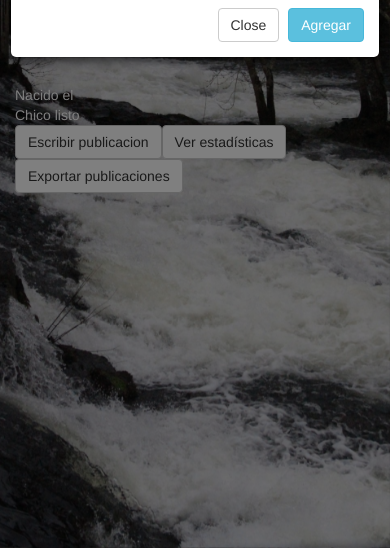
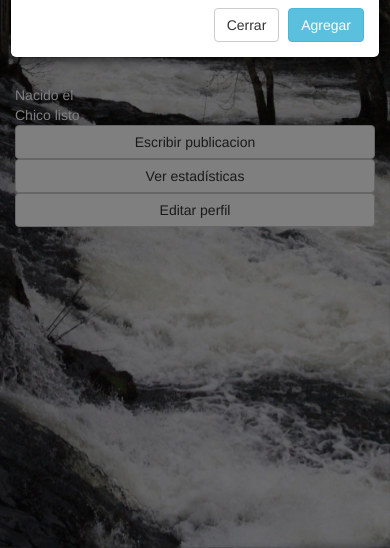
Before and after one commit to huugoo95/red_social, a PHP site: page /user.php in a window 390 px wide, after a click on "Escribir publicacion". Shown: the part 296-844 px from the top of the page. Run offline with PHP 8.4, Linux system fonts and the light colour scheme; a user stored in the database is signed in; data comes from the database, SQL or seed files in the repository; some libraries are stand-ins or nearby versions.

Commit message:
Modificamos conexiones con nuevo usuario sql. Añadimos fotos de perfil. Evitamos doble recarga de página user.php. Cambiamos gráfica de visitas diarias.

```diff
--- a/assets/css/estilos.css
+++ b/assets/css/estilos.css
@@ -43,7 +43,7 @@
     opacity: 0.9;*/
 }
 
- #myModal{
+ .modal{
     color: black;
 
   }
--- a/assets/js/scripts.js
+++ b/assets/js/scripts.js
@@ -13,7 +13,7 @@
 			processData: false,
 			contentType: false,
 			beforeSend: function () {
-				$("#modalBody").html(" <img src=\"img/carga.gif\" /> Cargando ");
+				$("#modalBody").html(" <img src=\"assets/img/carga.gif\" /> Cargando ");
 			},
 			success:function (response) {
 				$("#modalBody").html(response);location.reload();
@@ -30,7 +30,7 @@
 			url: 'modificarSeg.php',
 			type: 'POST',
 			beforeSend: function () {
-				$("#cabeceraUser").html(" <img src=\"img/carga.gif\" /> Cargando ");
+				$("#cabeceraUser").html(" <img src=\"assets/img/carga.gif\" /> Cargando ");
 			},
 			//success:function (response) {alert("Vale cabrón!");}});
 			success:function (response) {location.reload();}});
@@ -45,7 +45,7 @@
 			url: 'estadisticas.php',
 			type: 'POST',
 			beforeSend: function () {
-				$("#contenidoInferior").html(" <img src=\"img/carga.gif\" /> Cargando ");
+				$("#contenidoInferior").html(" <img src=\"assets/img/carga.gif\" /> Cargando ");
 			},
 			//success:function (response) {alert("Vale mozo!");}});
 			success:function (response) {$("#contenidoInferior").html(response);}});
--- a/index.php
+++ b/index.php
@@ -26,7 +26,7 @@
   session_start();
 
 //En caso de tener sesión iniciada se redirigirá a la página del usuario
-if (isset($_SESSION['Nombre'])) {
+if (isset($_SESSION['Nombre']) && $_GET["logout"]!="si") {
     header('Location: user.php');
 }
 
--- /dev/null
+++ b/info.php
@@ -0,0 +1 @@
+<?php phpinfo();?>
--- a/pie.php
+++ b/pie.php
@@ -2,5 +2,8 @@
 <script src="assets/js/scripts.js?wessr"></script>
 <script src="https://ajax.googleapis.com/ajax/libs/jquery/3.2.0/jquery.min.js"></script>
 <script src="https://maxcdn.bootstrapcdn.com/bootstrap/3.3.7/js/bootstrap.min.js" integrity="sha384-Tc5IQib027qvyjSMfHjOMaLkfuWVxZxUPnCJA7l2mCWNIpG9mGCD8wGNIcPD7Txa" crossorigin="anonymous"></script>
+<script src="https://code.highcharts.com/stock/highstock.js"></script>
+<script src="https://code.highcharts.com/stock/modules/exporting.js"></script>
+<script src="https://code.highcharts.com/stock/modules/export-data.js"></script>
 </body>
 </html>
--- a/sql.php
+++ b/sql.php
@@ -1,8 +1,8 @@
 <?php
 
 $dsn = 'mysql:dbname=RedSocial;host=localhost;charset=UTF8';
-$usuario = 'pi';
-$contraseña = 'abcd1234.';
+$usuario = 'hugo';
+$contraseña = 'abcd1234.PI';
 
 /*
 $mysqli = new mysqli("localhost", "pi", "abcd1234.", "RedSocial");
--- a/user.php
+++ b/user.php
@@ -1,4 +1,13 @@
 <?php
+
+/*Se puede llegar a este dichero de 4 formas
+
+	*Desde el formulario de registro
+	*Desde el formulario de login
+	*Desde la barra de navegacion "Mi perfil"
+	*Accediendo al perfil de otro usuario
+
+*/
 
 	include 'cabecera.php';
  ?>
@@ -20,8 +29,34 @@
         </form>
         </div>
         <div class="modal-footer">
-          <button type="button" class="btn btn-default" data-dismiss="modal">Close</button>
+          <button type="button" class="btn btn-default" data-dismiss="modal">Cerrar</button>
           <button type="button" onclick="agregarPubli();" class="btn btn-info">Agregar</button>
+        </div>
+      </div>
+
+    </div>
+  </div>
+
+  <!-- Modal  para editar información de perfil -->
+  <div class="modal fade" id="modalEditarPerfil" role="dialog">
+    <div class="modal-dialog">
+
+      <!-- Modal content-->
+      <div class="modal-content">
+        <div class="modal-header">
+          <button type="button" class="close" data-dismiss="modal">&times;</button>
+          <h4 class="modal-title" >Editar información de perfil</h4>
+        </div>
+        <form enctype="multipart/form-data" action="" id="formulario_perfil">
+        <div class="modal-body" id="modalBody">
+        <input type="text" class="form-control" id="nombreUsuario" name="nombreUsuario" placeholder="Nombre de usuario"><br>
+        <textarea class="form-control" rows="4" id="descripcionUsuario" name="descripcionUsuario" placeholder="Escribe aquí tu descripción"></textarea><br>
+        <input id="imagenPerfil" type="file" name="imagenPerfil">
+        </form>
+        </div>
+        <div class="modal-footer">
+          <button type="button" class="btn btn-default" data-dismiss="modal">Cerrar</button>
+          <button type="button" onclick="modificarPerfil();" class="btn btn-info">Agregar</button>
         </div>
       </div>
 
@@ -32,15 +67,6 @@
 
 /*Incluimos fichero de conexión sql*/
 	include_once("sql.php");
-
-/*Se puede llegar a este dichero de 4 formas
-
-	*Desde el formulario de registro
-	*Desde el formulario de login
-	*Desde la barra de navegacion "Mi perfil"
-	*Accediendo al perfil de otro usuario
-
-*/
 
 
 /*Comprobamos si tenemos que validar un registro*/
@@ -74,7 +100,6 @@
 /*Comprobamos si tenemos qe validar un logueo*/
 
 	if (isset($_POST["logueo"])) {
-
 		foreach($_POST as $nombre_campo => $valor){
 		    $asignacion = "\$" . $nombre_campo . "='" . $valor . "';";
 	   		eval($asignacion);
@@ -95,7 +120,8 @@
  			$_SESSION["ID"]=$row['ID'];
 		}
 
-
+		//Redireccionamos para librarnos de posteriores reenvios de formularios
+		header('Location: user.php');
 
 	}
 
@@ -104,7 +130,7 @@
  include_once("navbar.php");
 
 if (!isset($_SESSION["Nombre"])) {
-	header('Location: /index.php');
+	header('Location: index.php');
 }
 /*Comprobamos si accedemos al perfil propio o a otro perfil*/
 if (!isset($_GET["usu"]) || $_GET["usu"]==$_SESSION["ID"] ) {
@@ -126,22 +152,27 @@
 	foreach ($gbd->query($consultarUsu) as $row) {
 
 	echo "<div class='row'>";
-		echo "<div class='col-md-4' id='cabeceraUser'>";
+		echo "<div class='col-md-4' col-xs-12 id='cabeceraUser'>";
 		echo "<IMG  SRC='assets/img/$usu/perfil.jpeg' WIDTH=250 HEIGHT=220 BORDER=2 VSPACE=3 HSPACE=3 ALT='Foto de perfil'>";
 		echo "</div>";
 
-		echo "<div class='col-md-6'>";
+		echo "<div class='col-md-6' col-xs-12>";
 			echo "<h2>".$row["Nombre"]." ".$row["Apellidos"]."</h2>" ;
 			echo "<br>Nacido el ".$row['FHNacimiento']."";
 			echo "<br>".$row['Descripcion']."";
 			//echo "<br>$row['Nombre']";
 		echo "</div>";
-		echo "<div class='col-md-2'>";
+		echo "<div class='col-md-2 col-xs-12'>";
 		if ($yo==true) {
-			echo "<button data-toggle='modal' data-target='#myModal' class='btn btn-default'><i class='fa fa-pencil-square-o'  aria-hidden='true'></i> Escribir publicacion</button>" ;
+			echo "
+				<button data-toggle='modal' data-target='#myModal' class='btn btn-default col-xs-12'><i class='fa fa-pencil-square-o'  aria-hidden='true'></i> Escribir publicacion</button>" ;
 			//echo "<button class='btn btn-default'><i class='fa fa-user-circle-o' aria-hidden='true'></i> Editar perfil</button>" ;
-			echo "<button class='btn btn-default' onclick='verEstadisticas(".$_SESSION['ID'].");'><i class='fa fa-line-chart' aria-hidden='true'></i> Ver estadísticas</button>" ;
-			echo "<a href='export.php?pdf=1' <button class='btn btn-default' ><i class='fa fa-file-pdf-o' aria-hidden='true'></i> Exportar publicaciones</button></a>" ;
+			echo "
+				<button class='btn btn-default col-xs-12' onclick='verEstadisticas(".$_SESSION['ID'].");'><i class='fa fa-line-chart' aria-hidden='true'></i> Ver estadísticas</button>" ;
+			echo "
+				<button data-toggle='modal' data-target='#modalEditarPerfil' class='btn btn-default col-xs-12'><i class='fa fa-pencil-square-o'  aria-hidden='true'></i> Editar perfil</button>" ;
+
+			//echo "<a href='export.php?pdf=1' <button class='btn btn-default' ><i class='fa fa-file-pdf-o' aria-hidden='true'></i> Exportar publicaciones</button></a>" ;
 		}else{
 			$consultarSegQuery="select * from Amigos where seguidor='".$_SESSION['ID']."' and seguido='$usu' limit 1";
 			//echo $consultarSegQuery;
@@ -178,7 +209,7 @@
 	  echo "</div>";
 	  echo "<div class='panel panel-body'>";
 	    echo "<IMG SRC='assets/img/publicaciones/".$row['IDPubli']."/".$row['img']."' WIDTH=250 HEIGHT=220 BORDER=2 VSPACE=3 HSPACE=3 ALT='Foto de publicacion'>";
-	    echo $row['Contenido'];
+	    echo nl2br($row['Contenido']);
 	  echo "</div>";
 	   echo "<div class='panel panel-footer';>";
 	    echo $row['FHCreado'];
```
Also changed, not shown: estadisticas.php (+6 -8 lines), assets/img/50/perfil.jpeg (added), assets/img/publicaciones/52/galiciamaxica2.jpg (added). Lines whose indentation alone changed are shown as unchanged.
